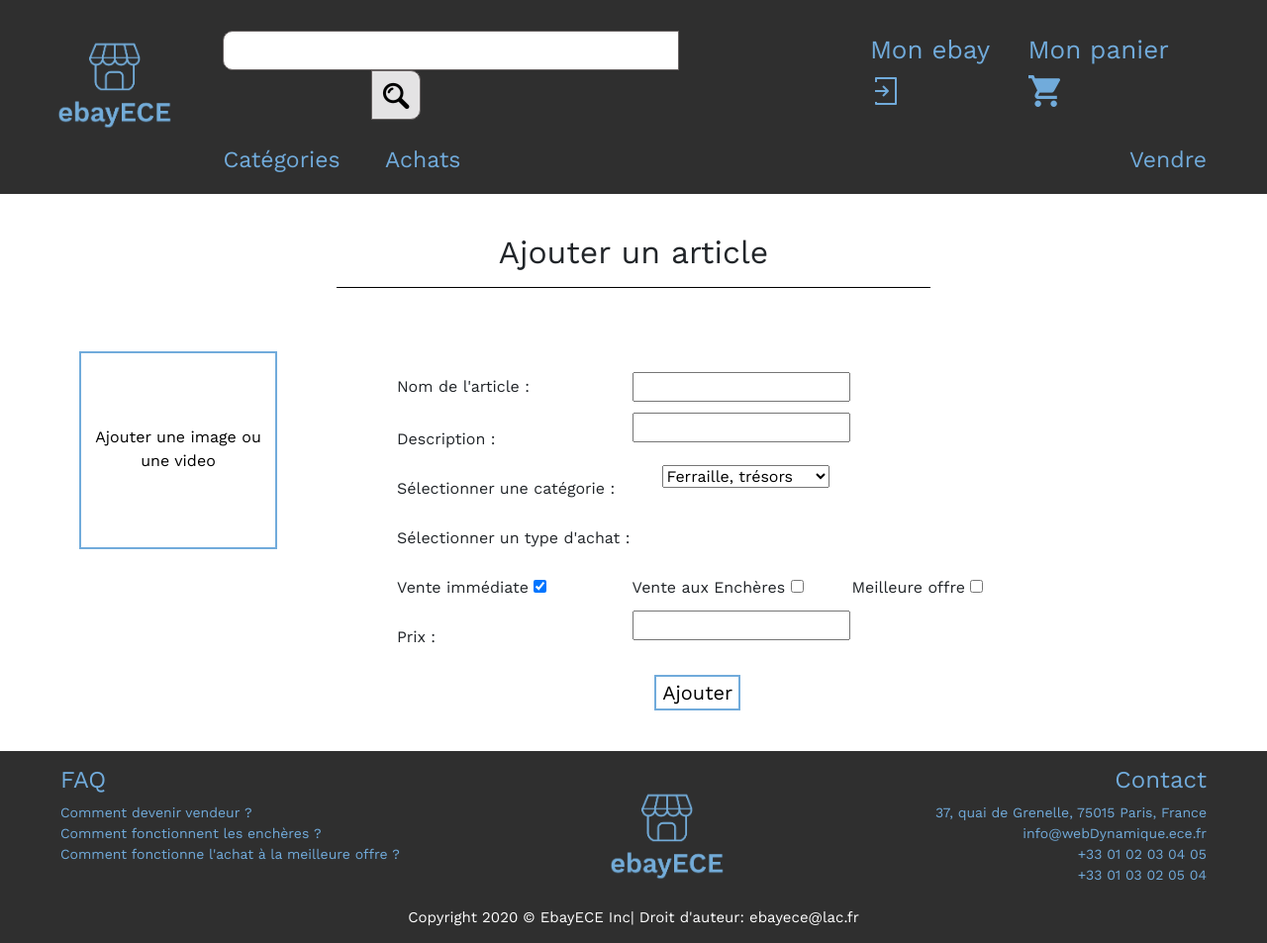
After one commit to arlaty/ProjetPiscine, a PHP site: page /ajout.php in a window 1280 px wide. The commit adds this page. Shown: the whole page at 99% size. Run offline with PHP 8.4, Linux system fonts and the light colour scheme.

Commit message:
page ajout article finie html css javascript

```diff
--- /dev/null
+++ b/ajout.php
@@ -0,0 +1,107 @@
+<?php
+    session_start();
+?>
+<!DOCTYPE html>
+<html >
+<head lang="en">
+    <meta charset="UTF-8">
+    <meta name="viewport" content="width=device-width, initial-scale=1.0">
+    <link rel="stylesheet" href="https://stackpath.bootstrapcdn.com/bootstrap/4.1.3/css/bootstrap.min.css">
+    <link rel="stylesheet" type="text/css" href="style.css">
+    <script src="https://code.jquery.com/jquery-3.3.1.slim.min.js"></script>
+    <script src="https://stackpath.bootstrapcdn.com/bootstrap/4.1.3/js/bootstrap.min.js"></script>
+    <script src="https://ajax.googleapis.com/ajax/libs/jquery/3.4.1/jquery.min.js"></script>
+    <script type="text/javascript" src="script.js"></script>
+    <title>Ajout d'un article</title>
+
+</head>
+<body>
+    <?php include("./modules/header.php"); ?>
+
+    <div class="ajout-content">
+        <h2>Ajouter un article</h2>
+        <hr color="black" width="50%" align="center">
+        <br><br>
+
+        <div class="ajout-img" >
+            <button class="button button1" onclick="on()">Ajouter une image ou une video<br></button>
+        </div>
+
+        <form>
+        <div id="overlay-ajout">
+            <div id="text-ajout">
+                Vous pouvez ajouter jusqu'à 3 photos et une video.<br><br>
+                Charger la ou les photos ici :
+                <input type="file" id="img-file" name="img-file" multiple><br><br>
+                Entrer le lien de la video ici :
+                <input type="text" id="lien-video" name="lien-video">
+                <br><button onclick="off()">Ajouter</button>
+            </div>
+        </div>
+
+                <div class="infos" >
+                <table>
+                    <tr>
+                        <td>Nom de l'article :</td>
+                        <td> <input type="text" name="nom" required></td>
+                    </tr>
+                    <tr>
+                        <td><br>Description :</td>
+                            <td> <input type="text" name="desc" required></td>
+                    </tr>
+                    <tr>
+                        <td><br>Sélectionner une catégorie :</td>
+                         <td> <select name="cate" id="cate" size="1">
+                                <option>Ferraille, trésors</option>
+                                <option>Bon pour le Musée</option>
+                                <option>Accessoire VIP</option>
+                            </select>
+                        </td>
+                    </tr>
+                    <tr>
+                        <td><br>Sélectionner un type d'achat :</td>
+                    </tr>
+                    <tr>
+                        <td><br>Vente immédiate <input id="c1" type="checkbox" name="imm" checked onclick="check1()"></td>
+                        <td><br>Vente aux Enchères <input id="c2" type="checkbox" name="encheres" onclick="check2()"></td>
+                        <td><br>Meilleure offre <input id="c3" type="checkbox" name="bestoffer" onclick="check3()"> </td>
+                    </tr>
+                    <tr>
+                        <td><br>Prix :</td>
+                        <td> <input type="number" name="prix" step="0.01" min="1" required></td>
+                    </tr>
+                    <tr>
+                        <td colspan="2" align="center">
+                            <br><button id="add" type="submit">Ajouter</button>
+                        </td>
+                    </tr>
+                </table>
+            </div>
+            </form>
+
+
+    </div>
+
+    <script>
+            function on() {
+              document.getElementById("overlay-ajout").style.display = "block";
+            }
+
+            function off() {
+              document.getElementById("overlay-ajout").style.display = "none";
+            }
+            function check1() {
+              document.getElementById("c2").checked = false;
+            }
+            function check2() {
+              document.getElementById("c1").checked = false;
+              document.getElementById("c3").checked = false;
+            }
+            function check3() {
+              document.getElementById("c2").checked = false;
+            }
+        </script>
+
+    <?php include("./modules/footer.php"); ?>
+</body>
+</html>
--- a/style.css
+++ b/style.css
@@ -491,17 +491,79 @@ footer .Contact{
 
 /*Page ajout article*/
 
-.ajout-img .btn-ajout {
+.ajout-content{
+    margin:40px;
+}
+
+.ajout-img{
+    margin-left: 40px;
+}
+
+h2{
+ text-align:center;
+}
+.button {
+  transition-duration: 0.4s;
+  cursor: pointer;
+  width:200px;
+  height:200px;
+  float:left;
+}
+
+.button1 {
   background-color: white;
+  color: black;
   border: 2px solid #71ABDB;
-  color: black;
-  padding: 15px 32px;
-  text-align: center;
-  text-decoration: none;
-  display: inline-block;
-  font-size: 16px;
-  margin: 30px;
+  margin:0;
+  padding-top:0px;
+}
+.button1:hover {
+  background-color: #71ABDB;
+  color: white;
+}
+
+
+.infos{
+    margin:20px;
+    margin-left:30%;
+}
+
+form button{
+    margin-left : 150px;
+    background-color: white;
+    border: 2px solid #71ABDB;
+    font-size: 20px;
+}
+
+#overlay-ajout {
+  position: fixed;
+  display: none;
+  width: 100%;
+  height: 100%;
+  top: 0;
+  left: 0;
+  right: 0;
+  bottom: 0;
+  background-color: rgba(0,0,0,0.5);
+  z-index: 2;
   cursor: pointer;
+}
+
+#text-ajout{
+  position: absolute;
+  top: 50%;
+  left: 50%;
+  color: white;
+  transform: translate(-50%,-50%);
+  -ms-transform: translate(-50%,-50%);
+}
+
+#overlay-ajout button{
+    margin: 40px;
+    margin-left: 40%;
+    background-color: white;
+    border: 2px solid #71ABDB;
+    font-size: 20px;
 }
 
 /*FIN page ajout article*/
```
